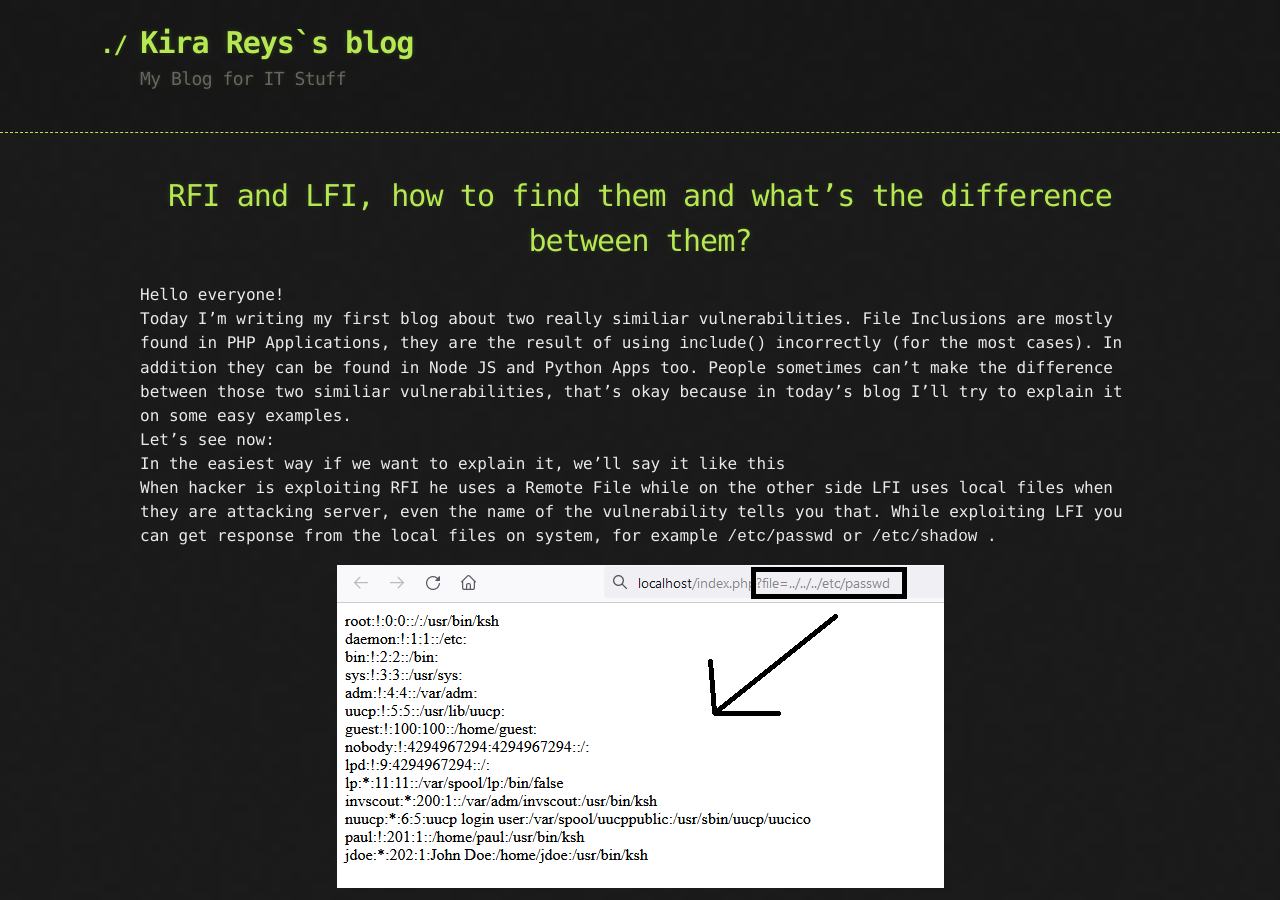
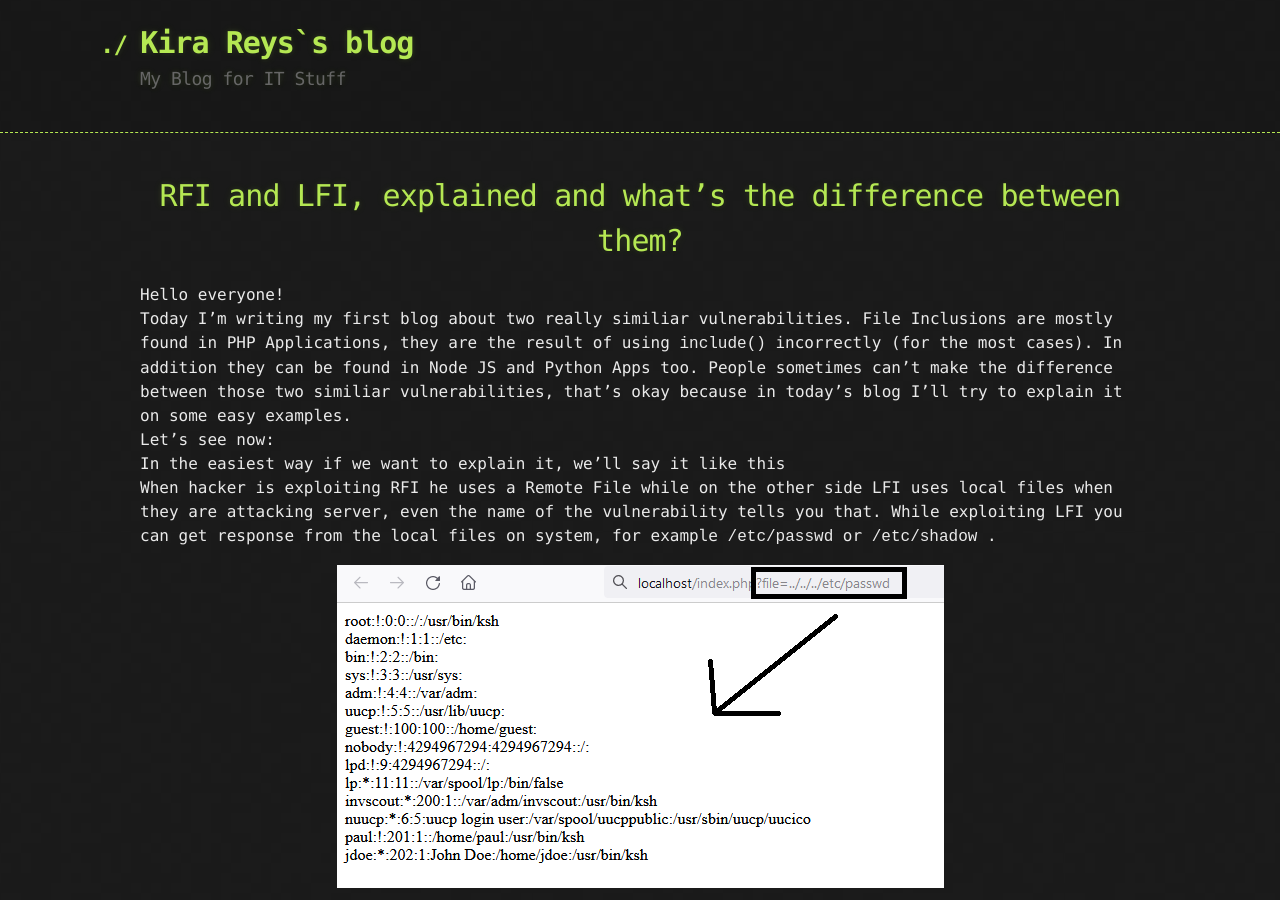
Before and after one commit to 20kilograma/blog, a Jekyll site: the page built from rfi-lfi.md, in a window 1280 px wide and 900 px high. Built offline with Jekyll 4.4.1, drawn with Linux system fonts in a browser that asks for light colours; our own code applies the rules of GitHub Pages for plain Markdown files.

Commit message:
Update rfi-lfi.md

```diff
--- a/rfi-lfi.md
+++ b/rfi-lfi.md
@@ -1,4 +1,4 @@
-# <center> RFI and LFI, how to find them and what’s the difference between them? </center>
+# <center> RFI and LFI, explained and what’s the difference between them? </center>
 
 Hello everyone! <br> Today I'm writing my first blog about two really similiar vulnerabilities.
 File Inclusions are mostly found in PHP Applications, they are the result of using <code> include() </code> incorrectly
```
